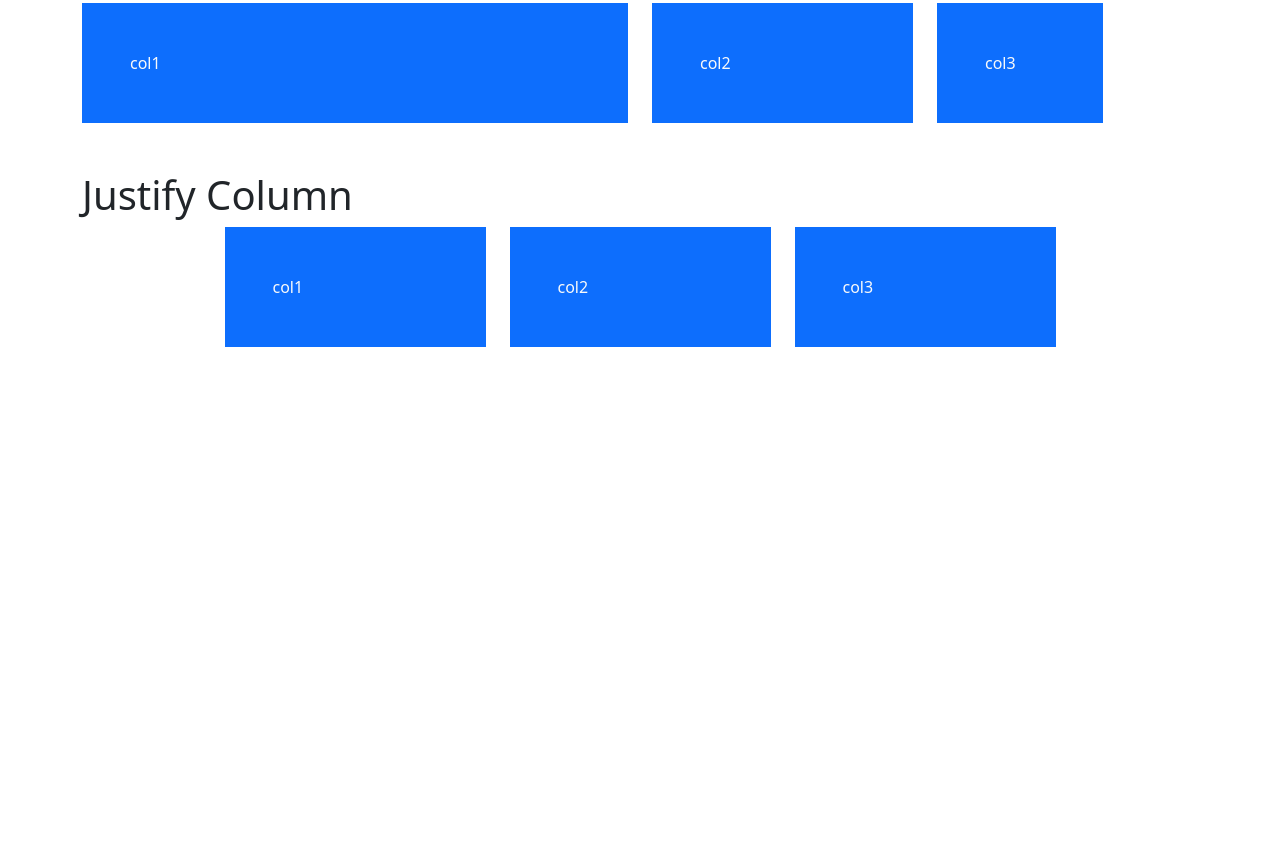
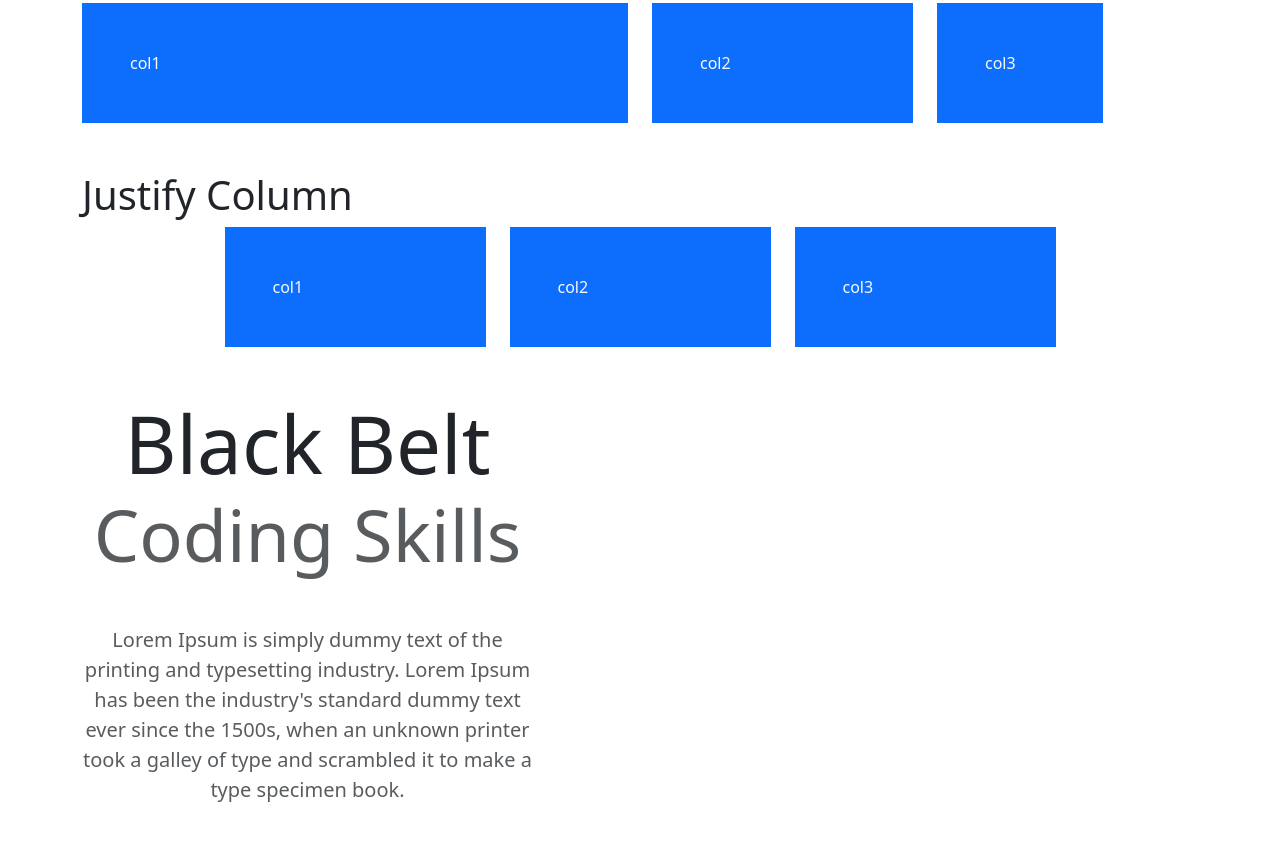
Before and after one commit to MILKA-WANGA/Bootstrap, a plain HTML site: page index.html in a window 1280 px wide. Shown: the part 4423-5276 px from the top of the page. Before the commit the page ends 4818 px from the top, so only its background shows below. Drawn offline with nearby package versions, Linux system fonts and the light colour scheme.

Commit message:
Created a h1 and p tag

```diff
--- a/index.html
+++ b/index.html
@@ -183,6 +183,20 @@
         </div>
 
      </div>
+     <section>
+        <div class="container">
+            <div class="row">
+                <div class="col-md-5 text-center col-md-5">
+                    <h1>
+                        <div class="display-1">Black Belt</div>
+                        <div class="display-2 text-muted">Coding Skills</div>
+                    </h1>
+                  <div class="lead my-5 text-muted"><p>Lorem Ipsum is simply dummy text of the printing and typesetting industry. Lorem Ipsum has been the industry's standard dummy text ever since the 1500s, when an unknown printer took a galley of type and scrambled it to make a type specimen book.</p>
+                </div>
+            </div>
+            </div>
+        </div>
+     </section>
 
 
 
```
